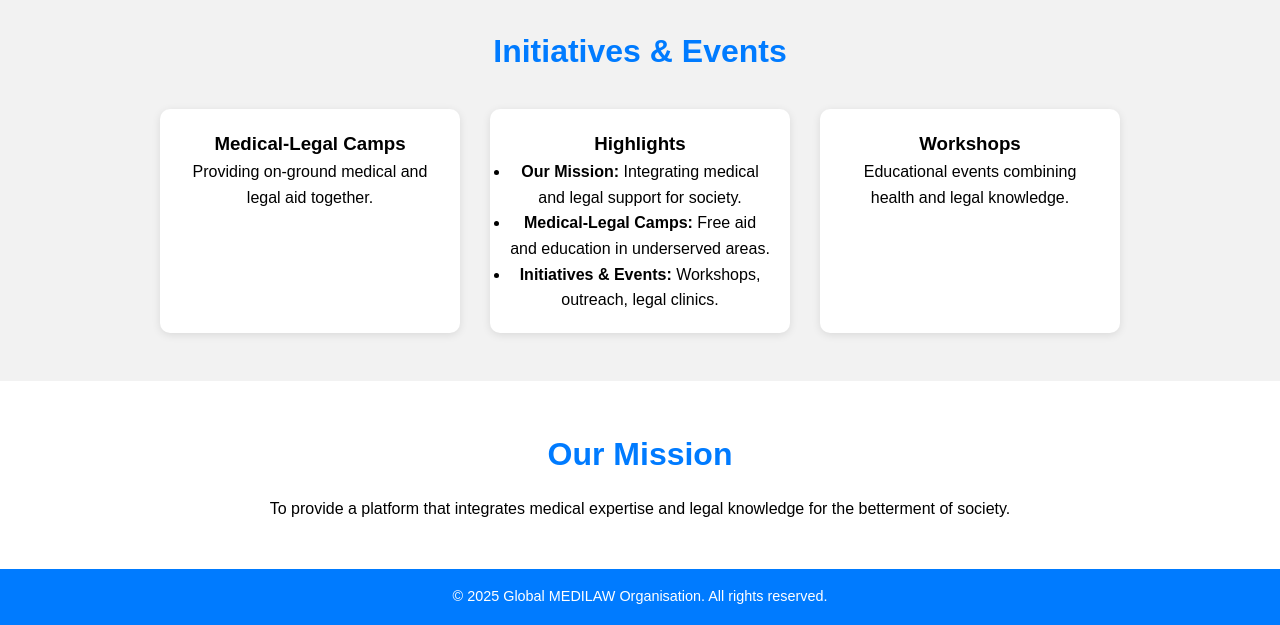
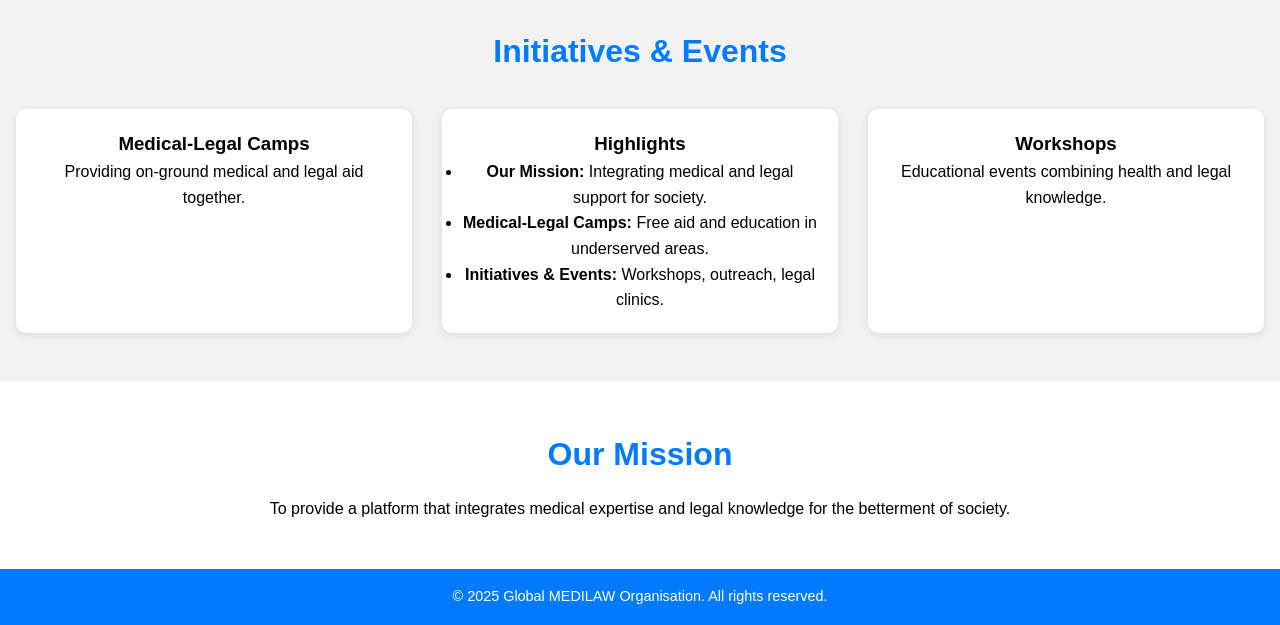
Before and after one commit to globalmedilaw/globalmedilaw-org, a plain HTML site: page index.html in a window 1280 px wide. Shown: the part 822-1447 px from the top of the page. Drawn offline with Linux system fonts and the light colour scheme.

Commit message:
Update style.css

```diff
--- a/style.css
+++ b/style.css
@@ -96,8 +96,9 @@ body {
   padding: 20px;
   border-radius: 10px;
   box-shadow: 0 2px 8px rgba(0,0,0,0.1);
-  width: 300px;
-  max-width: 90%;
+  flex: 1;
+  min-width: 250px;
+  max-width: 32%;
 }
 
 /* Mission Section */
```
